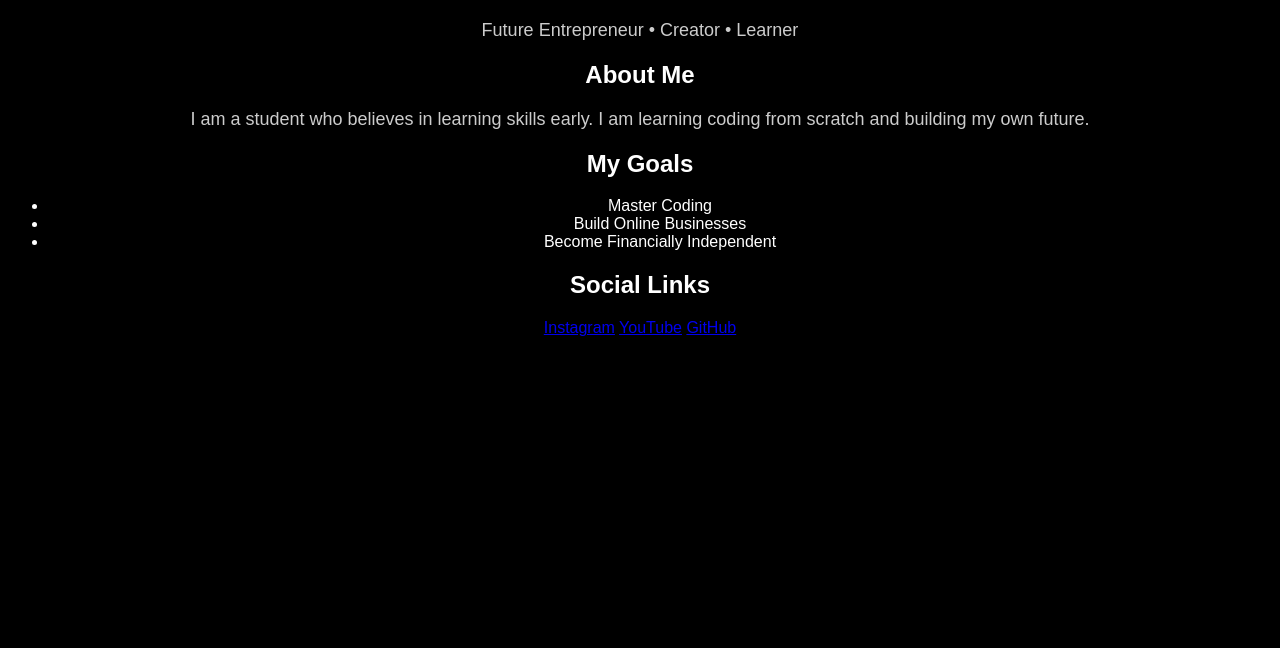
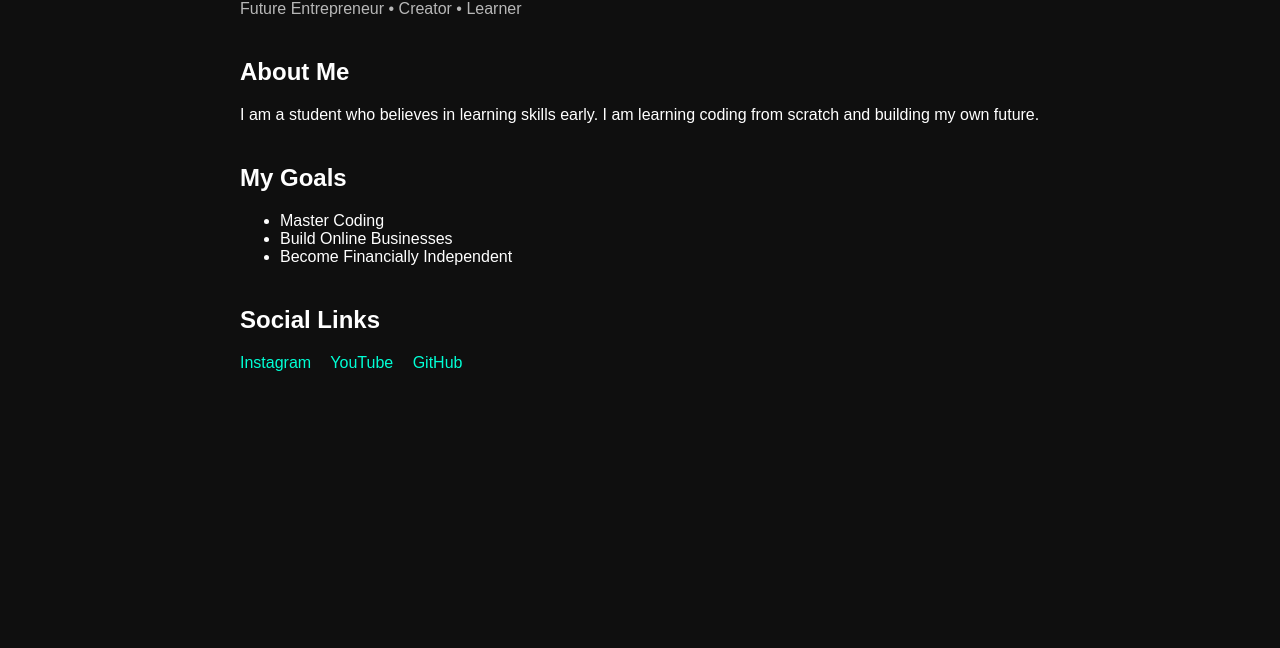
Before and after one commit to sksatyamz/sksatyamz.github.io, a plain HTML site: page index.html in a window 1280 px wide. Shown: the part 152-800 px from the top of the page. Drawn offline with Linux system fonts and the light colour scheme.

Commit message:
Update style.css

```diff
--- a/style.css
+++ b/style.css
@@ -1,24 +1,31 @@
 body {
-  background-color: black;
-  color: white;
-  text-align: center;
+  background: #0f0f0f;
+  color: #ffffff;
   font-family: Arial, sans-serif;
-  margin-top: 100px;
+}
+
+.container {
+  width: 80%;
+  max-width: 800px;
+  margin: auto;
+  padding: 40px;
 }
 
 h1 {
-  font-size: 40px;
+  font-size: 42px;
 }
 
-p {
-  font-size: 18px;
-  opacity: 0.8;
+.tagline {
+  opacity: 0.7;
+  margin-bottom: 30px;
 }
 
-button {
-  padding: 12px 25px;
-  font-size: 16px;
-  border: none;
-  border-radius: 20px;
-  cursor: pointer;
+section {
+  margin-top: 40px;
 }
+
+a {
+  margin-right: 15px;
+  color: #00ffd5;
+  text-decoration: none;
+}
```
